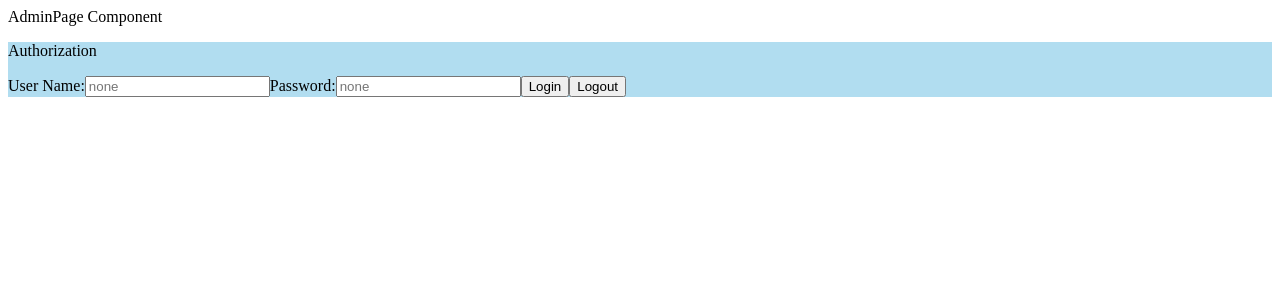
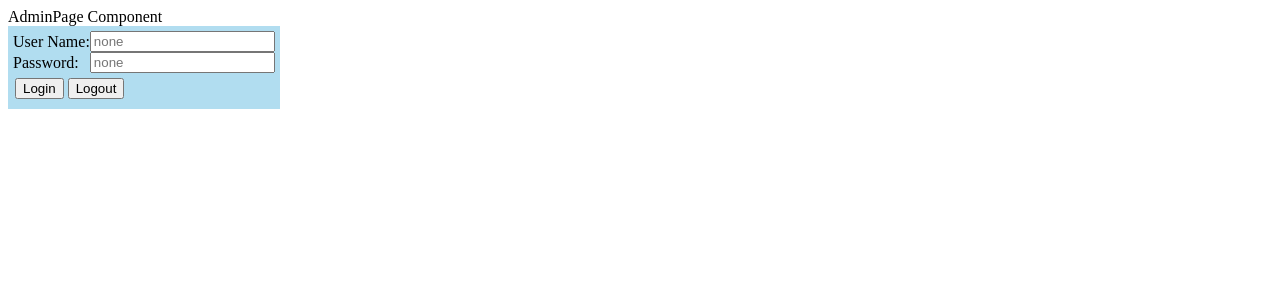
Before and after one commit to KostiantynPolishko2/20241117_WeaponsCardsWebExam-, a React (Create React App) app in the folder admin-webpage/: page / in a window 1280 px wide. Shown: the top 300 px of the page. Built offline with nearby package versions, Linux system fonts and the light colour scheme.

Commit message:
4 done minimum design of logic interface

```diff
--- a/admin-webpage/src/components/Login/Login.styled.ts
+++ b/admin-webpage/src/components/Login/Login.styled.ts
@@ -1,7 +1,24 @@
 import styled from 'styled-components';
+
+interface ILoginModel {
+    isLogin: boolean
+}
 
 export const LoginWrapper = styled.div`
     margin: 0;
-    padding: 0;
+    padding: 5px;
     background-color: #B1DDF0;
+    width: fit-content;
 `;
+
+export const LoginForm = styled.form`
+    display: flex;
+    flex-direction: column;
+`;
+
+export const LoginMessage = styled.p<ILoginModel>`
+    margin: 0;
+    padding: 0px;
+    color: ${props => props.isLogin? "green" : "red"};
+    font-weight: 600;
+`;
--- a/admin-webpage/src/components/Login/Login.tsx
+++ b/admin-webpage/src/components/Login/Login.tsx
@@ -1,7 +1,7 @@
 import React, { FC, useEffect, useState } from 'react';
-import { LoginWrapper } from './Login.styled';
+import { LoginWrapper, LoginForm, LoginMessage } from './Login.styled';
 import { fetchToken } from './LoginApi';
-import { log } from 'console';
+import '../styles/styles.css';
 
 interface ILoginModel {
    username: string,
@@ -45,6 +45,8 @@ const Login: FC = () => {
       if (statusCode == 200){
          setIsLogin(true);
          setLoginMessage('Authorized');
+         setUsername('none');
+         setPassword('none');
       }
       else if (statusCode == 401){
          setIsLogin(false);
@@ -53,34 +55,37 @@ const Login: FC = () => {
       else{
          setIsLogin(false);
          setLoginMessage('');
+         setUsername('none');
+         setPassword('none');
       }
+   }
+
+   const handleLogout = () => {
+      localStorage.removeItem('token')
+      setStatusCode(0);
    }
 
    useEffect(() => {handleLoginMessage();}, [statusCode]);
 
-   const handleLogout = () => {
-      localStorage.removeItem('token')
-      setStatusCode(0);
-      setUsername('none');
-      setPassword('none');
-   }
-
    return (
       <LoginWrapper>
-         <p>Authorization</p>
-         <form>
-            <label>
+         <LoginForm>
+            <label className='display-hr-center'>
                User Name:
                <input type="text" placeholder={_username} onBlur={handleName} disabled = {isLogin}/>
             </label>
-            <label>
-               Password:
-               <input type="text" placeholder={_password} onBlur={handlePassword} disabled = {isLogin}/>
+            <label className='display-hr-center'>
+                  Password:
+                  <input type="password" placeholder={_password} onBlur={handlePassword} disabled = {isLogin}/>
             </label>
-            <button type='button' onClick={handleLogin} disabled = {isLogin}>Login</button>
-            <button type='button' onClick={handleLogout}>Logout</button>
-            <p>{loginMessage}</p>
-         </form>
+            <div className='display-hr-center' style={{padding: '5px 0px'}}>
+               <div>
+                  <button style={{margin: '0px 2px'}} type='button' onClick={handleLogin} disabled = {isLogin}>Login</button>
+                  <button style={{margin: '0px 2px'}} type='button' onClick={handleLogout}>Logout</button>
+               </div>
+               <LoginMessage isLogin={isLogin}>{loginMessage}</LoginMessage>
+            </div>
+         </LoginForm>
       </LoginWrapper>
      );
 }
--- a/admin-webpage/src/components/Login/LoginApi.ts
+++ b/admin-webpage/src/components/Login/LoginApi.ts
@@ -10,7 +10,6 @@ export const fetchToken = async (loginModel : ILoginModel | null):Promise<number
 
     try{
         const token = (await axios.post("https://localhost:7185/api/Authenticate/login", loginModel)).data;
-        console.log('get token', token);
 
         localStorage.setItem("token", token);
         if(token){
@@ -19,7 +18,7 @@ export const fetchToken = async (loginModel : ILoginModel | null):Promise<number
         return 200;
     }
     catch(error){
-        console.log(error);
+        // console.log(error);
         return 401;
     }
 }
--- /dev/null
+++ b/admin-webpage/src/components/styles/styles.css
@@ -0,0 +1,6 @@
+.display-hr-center {
+    display: flex;
+    flex-direction: row;
+    justify-content: space-between;
+    align-items: center;
+}
--- a/admin-webpage/src/index.tsx
+++ b/admin-webpage/src/index.tsx
@@ -1,6 +1,5 @@
 import React from 'react';
 import ReactDOM from 'react-dom/client';
-// import 'the-new-css-reset';
 import reportWebVitals from './reportWebVitals';
 import AdminPage from './components/AdminPage/AdminPage';
 
```
Also changed, not shown: admin-webpage/src/components/styles/styles.styled.ts (added, +24 -0 lines).
